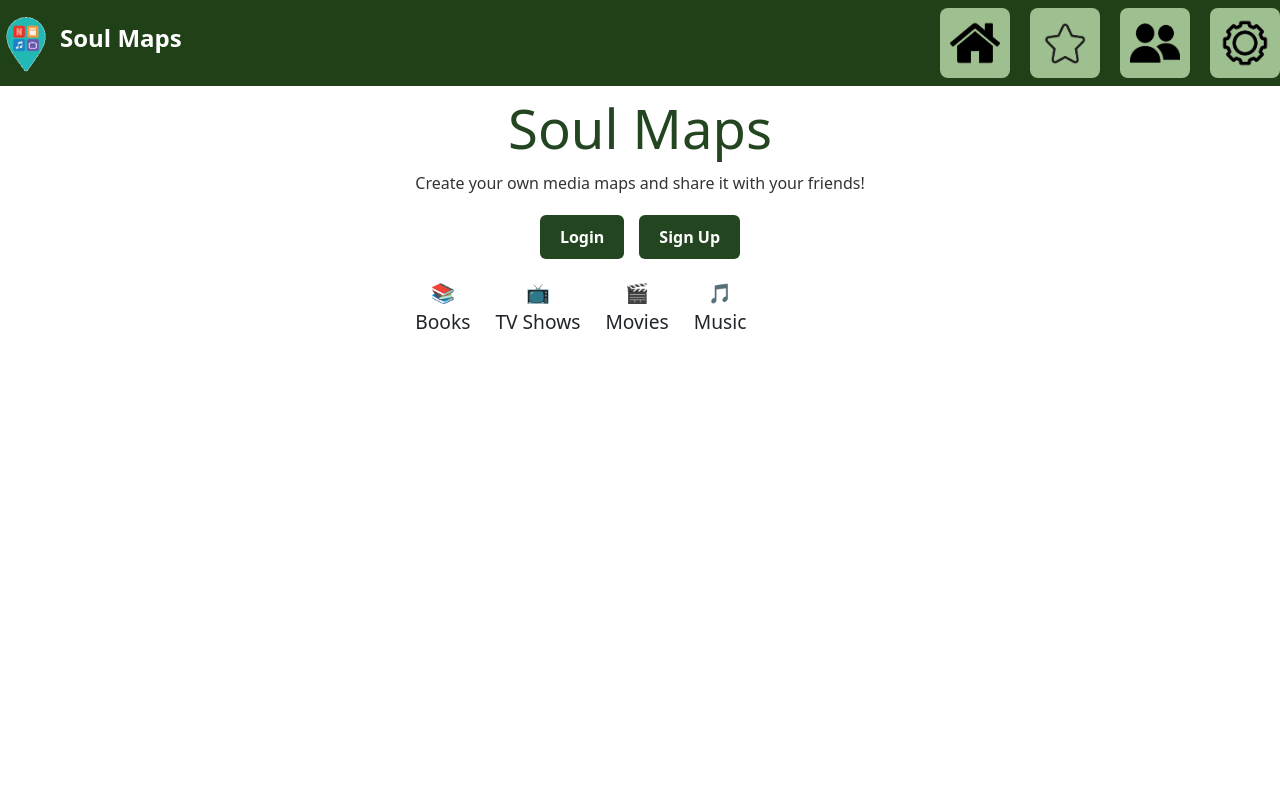
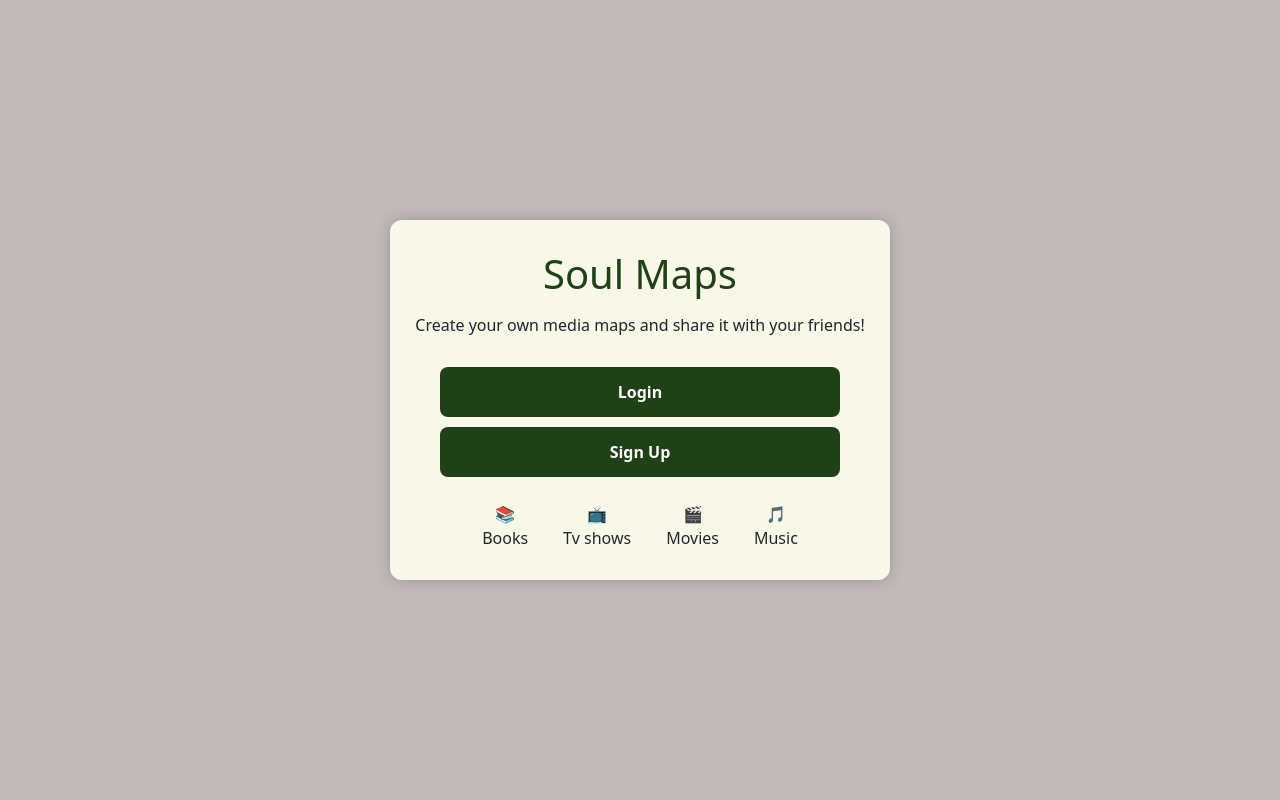
Before and after one commit to fudgeg/Group69-AgileWebProject, a Flask app: page / in a window 1280 px wide. Run offline with Flask 3, Linux system fonts and the light colour scheme.

Commit message:
saving just in case

```diff
--- a/app/static/css/styles.css
+++ b/app/static/css/styles.css
@@ -9,44 +9,68 @@ html, body {
 
 /* Center Content Pages like Welcome, Login, Sign Up */
 .center-page {
-    display: flex;
-    justify-content: center;
-    align-items: center;
-  }
+  display: flex;
+  justify-content: center;
+  align-items: center;
+  height: 100vh;
+  background-color: #c2baba;
+}
+
 
 
 /* ====================== WELCOME PAGE STYLES ====================== */
 
+.container {
+  background-color: #efefe3;
+  width: 90%;
+  max-width: 600px;
+  padding: 40px ;
+  border-radius: 10px;
+  text-align: center;
+  box-shadow: 0 0 10px rgba(0,0,0,0.2);
+}
+
+
 body {
   font-family: "Segoe UI", sans-serif;
-  background-color: #ffffff;
+  background-color: #dce9d5;
   margin: 0;
   padding: 0;
 }
 
+.welcome-box {
+  background-color: #f8f8e8;
+  width: 500px;
+  padding: 30px 25px;
+  border-radius: 12px;
+  box-shadow: 0 0 15px rgba(0, 0, 0, 0.2);
+  text-align: center;
+}
+
+
 .login-container {
-  background-color: #f3f1e8;
+  background-color: #f8f8e8;
   display: flex;
   align-items: center;
   justify-content: center;
-  padding: 50px;
   margin: 50px auto;
   border-radius: 12px;
-  width: 80%;
+  padding: 30px 25px;
+  width: 40px;
   max-width: 1100px;
   box-shadow: 0 4px 12px rgba(0, 0, 0, 0.1);
 }
 
 .logo-section {
+  flex: 1;
   display: flex;
   justify-content: center;
   align-items: center;
 }
 
 .logo {
-  min-width: 450px;
+  width: 300px;
   max-width: 100%;
-  height: auto;
 }
 .intro-content {
   flex: 1;
@@ -57,56 +81,64 @@ body {
 }
 
 .title {
-  font-size: 3.4rem;
-  color: #234620;
-  margin: 10px 0;
-  text-align: center;
+  font-size: 2.5rem;
+  color: #204118;
 }
 
 .subtitle {
+  margin: 15px 0 25px;
   font-size: 1rem;
-  color: #333;
-  margin-bottom: 20px;
-  text-align: center;
+  font-weight: 500;
 }
 
-.buttons {
-  display: flex;
-  gap: 15px;
-  margin-bottom: 20px;
-  justify-content: center;
-  flex-wrap: wrap;
+.subtitle {
+  margin: 15px 0 25px;
+  font-size: 1rem;
+  font-weight: 500;
 }
 
 .buttons .btn {
-  padding: 10px 20px;
-  border: none;
-  background-color: #234620;
+  background-color: #204118;
   color: white;
-  border-radius: 6px;
+  padding: 12px;
+  border-radius: 8px;
+  text-decoration: none;
   font-weight: bold;
-  cursor: pointer;
-  text-decoration: none;
-
+  margin: 5px;
 }
 
+.vertical-buttons {
+  display: flex;
+  flex-direction: column;
+  align-items: center;
+  width: 100%;
+}
+
+.full-width-btn {
+  width: 100%;
+  max-width: 400px;
+  padding: 14px;
+  font-size: 1rem;
+  border-radius: 12px;
+}
+
+
 .buttons .btn:hover {
-  background-color: #1b3618;
+  background-color: #356630;
 }
 
 .icons {
   display: flex;
-  gap: 25px;
-  justify-content: flex-start;
+  justify-content: center;
+  gap: 35px;
   flex-wrap: wrap;
   margin-top: 20px;
-
-
 }
 
 .icon-text {
-  font-size: 1.2rem;
   text-align: center;
+  font-size: 16px;
+  line-height: 1.5;
 }
 
 
--- a/app/templates/base.html
+++ b/app/templates/base.html
@@ -4,15 +4,24 @@
     <meta charset="UTF-8" />
     <meta name="viewport" content="width=device-width, initial-scale=1.0" />
     <title>{% block title %}Soul Maps{% endblock %}</title>
-    <link rel="stylesheet" href="{{ url_for('static', filename='css/styles.css') }}" />
+    <link
+      rel="stylesheet"
+      href="{{ url_for('static', filename='css/styles.css') }}"
+    />
     <link
       href="https://cdn.jsdelivr.net/npm/bootstrap@5.3.3/dist/css/bootstrap.min.css"
       rel="stylesheet"
     />
-    <link rel="icon" type="image/png" href="{{ url_for('static', filename='media/SoulMapsIcon.png') }}" />
+    <link
+      rel="icon"
+      type="image/png"
+      href="{{ url_for('static', filename='media/SoulMapsIcon.png') }}"
+    />
   </head>
-  <body>
-    {% include "navbar.html" %}
-    {% block content %}{% endblock %}
+  <body class="{% if hide_navbar %}center-page{% endif %}">
+    {% if not hide_navbar %} {% include "navbar.html" %} {% endif %} {% block
+    content %}
+    <!-- Page-specific content goes here -->
+    {% endblock %}
   </body>
 </html>
--- a/app/templates/welcome.html
+++ b/app/templates/welcome.html
@@ -1,23 +1,22 @@
-{% extends "base.html" %}
-{% block title %}Welcome – Soul Maps{% endblock %}
-
-{% block content %}
+{% extends "base.html" %} {% set hide_navbar = true %} {% block title %}Welcome
+– Soul Maps{% endblock %} {% block content %}
 <div class="center-page">
   <div class="welcome-box">
-
     <h1 class="title">Soul Maps</h1>
     <p class="subtitle">
       Create your own media maps and share it with your friends!
     </p>
 
-    <div class="buttons">
-      <a href="{{ url_for('main.login') }}" class="btn">Login</a>
-      <a href="{{ url_for('main.signup') }}" class="btn">Sign Up</a>
+    <div class="buttons vertical-buttons">
+      <a href="{{ url_for('main.login') }}" class="btn full-width-btn">Login</a>
+      <a href="{{ url_for('main.signup') }}" class="btn full-width-btn"
+        >Sign Up</a
+      >
     </div>
 
     <div class="icons">
       <div class="icon-text">📚<br />Books</div>
-      <div class="icon-text">📺<br />TV Shows</div>
+      <div class="icon-text">📺<br />Tv shows</div>
       <div class="icon-text">🎬<br />Movies</div>
       <div class="icon-text">🎵<br />Music</div>
     </div>
```
Also changed, not shown: other parts of app/static/css/styles.css (+76 -20 lines), app/templates/login.html (+44 -19 lines), app/templates/settings.html (+6 -10 lines), app/templates/signup.html (+70 -23 lines), app/templates/upload.html (+19 -7 lines).
